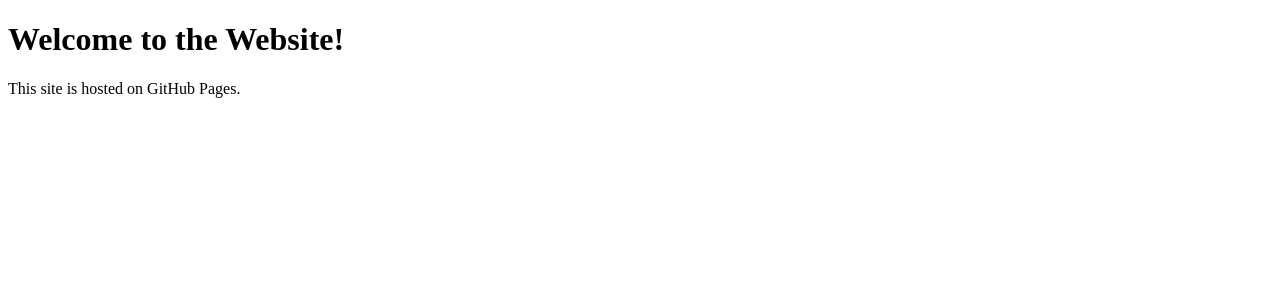
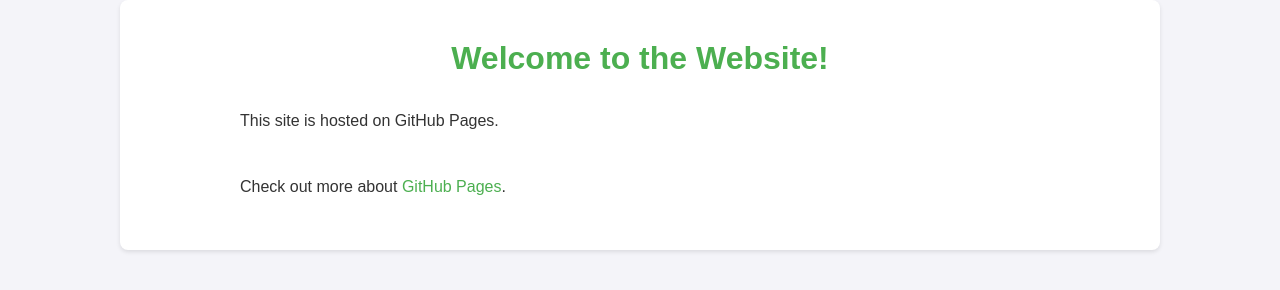
Before and after one commit to SereehRoc/website, a plain HTML site: page index.html in a window 1280 px wide. Drawn offline with Linux system fonts and the light colour scheme.

Commit message:
Update index.html
some css

```diff
--- a/index.html
+++ b/index.html
@@ -2,9 +2,16 @@
 <html>
 <head>
     <title>This a Website</title>
+    <link rel="stylesheet" href="styles.css">
+
 </head>
 <body>
-    <h1>Welcome to the Website!</h1>
-    <p>This site is hosted on GitHub Pages.</p>
+    <div class="container">
+        <h1>Welcome to the Website!</h1>
+        <p>This site is hosted on GitHub Pages.</p>
+        <p>
+            Check out more about <a href="https://github.com">GitHub Pages</a>.
+        </p>
+    </div>
 </body>
 </html>
```
